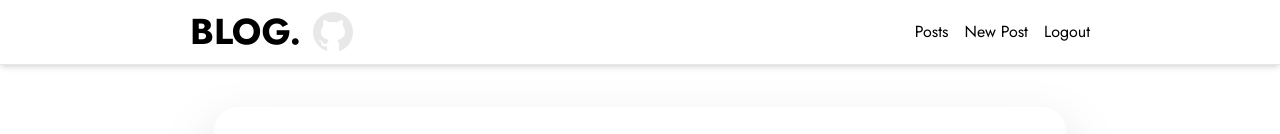
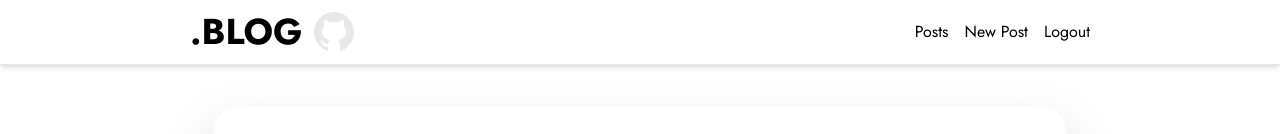
Before and after one commit to MaoShizhong/blog-frontend-author, a React (Vite) app: page / in a window 1280 px wide. Shown: the top 134 px of the page. Built offline with nearby package versions, Linux system fonts and the light colour scheme; no server answers.

Commit message:
Change name to .BLOG

```diff
--- a/index.html
+++ b/index.html
@@ -4,7 +4,7 @@
     <meta charset="UTF-8" />
     <link rel="icon" type="image/svg+xml" href="/favicon.ico" />
     <meta name="viewport" content="width=device-width, initial-scale=1.0" />
-    <title>MaoBlog CMS</title>
+    <title>.BLOG CMS</title>
   </head>
   <body>
     <div id="root" class="flex flex-col items-center min-h-screen leading-8 font-jost">
--- a/src/components/Header.tsx
+++ b/src/components/Header.tsx
@@ -23,10 +23,10 @@ export function Header() {
                         to={username ? '/posts' : '/login'}
                         className="text-3xl font-bold select-none sm:text-4xl"
                     >
-                        BLOG.
+                        .BLOG
                     </Link>
                     <a
-                        href="https://github.com/MaoShizhong/blog-frontend-author"
+                        href="https://github.com/MaoShizhong/blog-frontend-reader"
                         target="_blank"
                         rel="noreferrer"
                     >
```
